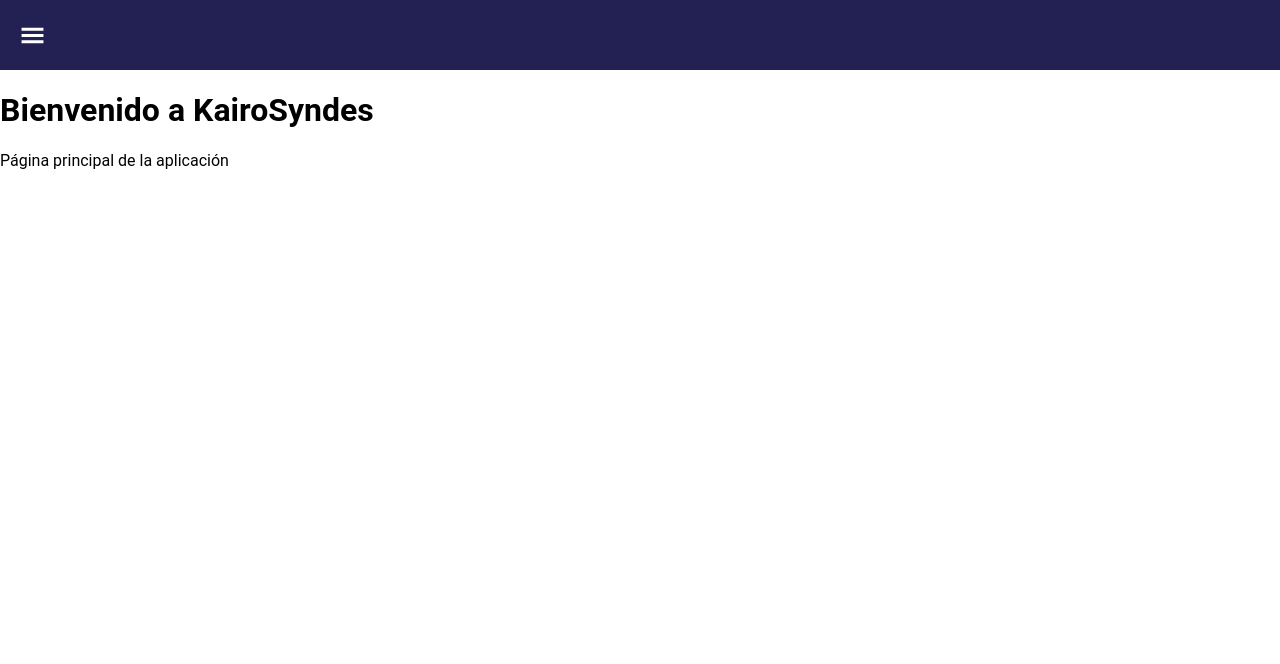
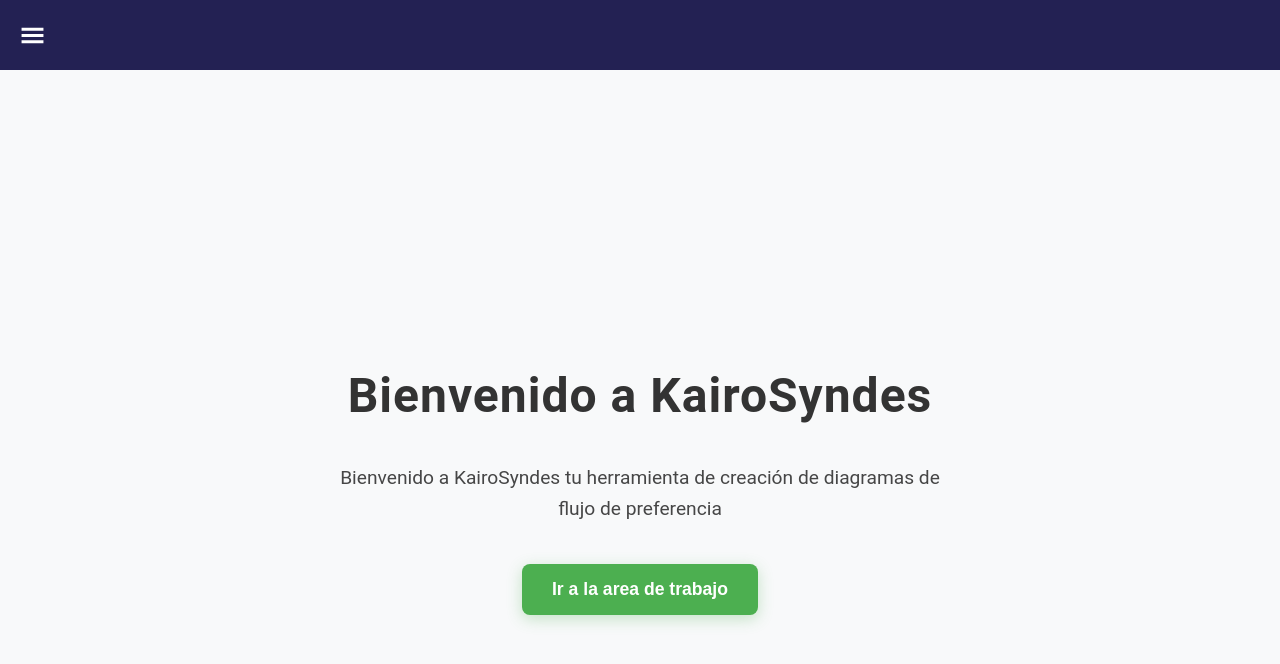
Before and after one commit to dherrerhe/KairoSyndes, a React (Create React App) app in the folder ks/: page / in a window 1280 px wide. Shown: the top 664 px of the page. Built offline with nearby package versions, Linux system fonts and the light colour scheme.

Commit message:
Modify Home page
Access was created between the "Home" and "WorkSpace" pages through a button.

```diff
--- a/ks/package.json
+++ b/ks/package.json
@@ -7,7 +7,9 @@
     "@testing-library/jest-dom": "^6.9.1",
     "@testing-library/react": "^16.3.0",
     "@testing-library/user-event": "^13.5.0",
+    "bootstrap": "^5.3.8",
     "react": "^19.2.0",
+    "react-bootstrap": "^2.10.10",
     "react-dom": "^19.2.0",
     "react-icons": "^5.5.0",
     "react-router-dom": "^7.9.3",
--- a/ks/src/App.css
+++ b/ks/src/App.css
@@ -474,3 +474,169 @@ body {
   width: 100%;
   height: 100%;
 }
+
+/* ==========================================================================
+   NODO PERSONALIZADO (CUSTOM NODE)
+   ========================================================================== */
+
+/**
+ * Contenedor principal del nodo personalizado.
+ * Establece el estilo base para todos los nodos custom.
+ */
+.custom-node {
+  padding: 12px;
+  border-radius: 8px;
+  border: 2px solid #333;
+  background: linear-gradient(135deg, #f8f9fa 0%, #e9ecef 100%);
+  min-width: 180px;
+  box-shadow: 0 2px 8px rgba(0, 0, 0, 0.15);
+  font-family: 'Roboto', sans-serif;
+}
+
+/**
+ * Handles de conexión del nodo personalizado.
+ * Establece el estilo para los puntos de conexión superior e inferior.
+ */
+.custom-node-handle {
+  background: #4CAF50 !important;
+  width: 8px !important;
+  height: 8px !important;
+  border: 2px solid white !important;
+  box-shadow: 0 1px 3px rgba(0, 0, 0, 0.3) !important;
+}
+
+/**
+ * Nombre del nodo personalizado.
+ * Establece el estilo para el título principal del nodo.
+ */
+.custom-node-name {
+  font-size: 16px;
+  font-weight: 700;
+  color: #2c3e50;
+  margin-bottom: 8px;
+  text-align: center;
+  line-height: 1.2;
+}
+
+/**
+ * Contenedor de información del nodo.
+ * Establece el estilo para la sección que contiene los campos de información.
+ */
+.custom-node-info {
+  font-size: 12px;
+  color: #6c757d;
+  line-height: 1.4;
+}
+
+/**
+ * Campo individual de información del nodo.
+ * Establece el estilo para cada línea de información (tiempo, responsable).
+ */
+.custom-node-field {
+  margin-bottom: 4px;
+  display: flex;
+  align-items: center;
+  gap: 4px;
+}
+
+/**
+ * Etiqueta del campo de información.
+ * Establece el estilo para las etiquetas como "⏱️ Tiempo:" y "👤 Responsable:".
+ */
+.custom-node-label {
+  font-weight: 600;
+  color: #495057;
+  white-space: nowrap;
+}
+
+/**
+ * Valor del campo de información.
+ * Establece el estilo para los valores de tiempo y responsable.
+ */
+.custom-node-value {
+  color: #6c757d;
+  font-weight: 500;
+  word-break: break-word;
+}
+
+/* ==========================================================================
+   PÁGINA HOME - ESTILOS PRINCIPALES
+   ========================================================================== */
+
+/**
+ * Contenedor principal de la página Home.
+ * Centra todo el contenido vertical y horizontalmente en la pantalla.
+ */
+ .home-container {
+  display: flex;
+  flex-direction: column;
+  align-items: center;
+  justify-content: center;
+  min-height: calc(100vh - 70px); /* Resta la altura del header */
+  padding: 40px 20px;
+  text-align: center;
+  background-color: #f8f9fa;
+  color: #333;
+}
+
+/**
+ * Título principal de la página Home.
+ * Establece el estilo para el encabezado "Bienvenido a KairoSyndes".
+ */
+.home-container h1 {
+  font-size: 3rem;
+  font-weight: 700;
+  margin-bottom: 20px;
+  color: #333;
+  letter-spacing: 1px;
+}
+
+/**
+ * Párrafo descriptivo de la página Home.
+ * Establece el estilo para el texto descriptivo de la aplicación.
+ */
+.home-container p {
+  font-size: 1.2rem;
+  margin-bottom: 40px;
+  opacity: 0.9;
+  line-height: 1.6;
+  max-width: 600px;
+}
+
+/**
+ * Botón de navegación de la página Home.
+ * Establece el estilo para el botón que lleva al área de trabajo.
+ */
+.home-container .btn {
+  padding: 15px 30px;
+  font-size: 1.1rem;
+  font-weight: 600;
+  border-radius: 8px;
+  background-color: #4CAF50;
+  border: none;
+  color: white;
+  text-decoration: none;
+  transition: all 0.3s ease;
+  box-shadow: 0 4px 15px rgba(76, 175, 80, 0.3);
+  cursor: pointer;
+}
+
+/**
+ * Estado hover del botón de navegación.
+ * Efecto visual cuando se pasa el mouse sobre el botón.
+ */
+.home-container .btn:hover {
+  background-color: #45a049;
+  transform: translateY(-2px);
+  box-shadow: 0 6px 20px rgba(76, 175, 80, 0.4);
+  color: white;
+}
+
+/**
+ * Estado active del botón de navegación.
+ * Efecto visual cuando se presiona el botón.
+ */
+.home-container .btn:active {
+  transform: translateY(0);
+  box-shadow: 0 2px 10px rgba(76, 175, 80, 0.3);
+}
--- a/ks/src/components/CustomNode.jsx
+++ b/ks/src/components/CustomNode.jsx
@@ -30,61 +30,41 @@ import { Handle } from 'reactflow';
  * @param {Function} props.data.onChangeLabel - Función para actualizar el label
  * @returns {JSX.Element} Elemento JSX del nodo personalizado
  *
- * @example
- * // Uso del componente CustomNode
- * <CustomNode id="node1" data={{ label: "Mi nodo", onChangeLabel: handleChange }} />
  */
 export default function CustomNode({ id, data }) {
   // Extraer propiedades del objeto data con valores por defecto
-  const { label = '', onChangeLabel } = data || {};
+  const { name = '', time = '', inCharge = '', onChangeLabel } = data || {};
 
   return (
-    <div style={{
-      padding: 10,
-      borderRadius: 8,
-      border: '1px solid #bbb',
-      background: 'white',
-      minWidth: 160,
-      boxShadow: '0 1px 4px rgba(0,0,0,0.1)'
-    }}>
+    <div className="custom-node">
       {/* Handle superior (entrada) */}
-      <Handle type="target" position="top" style={{ background: '#555' }} />
+      <Handle type="target" position="top" className="custom-node-handle" />
 
-      {/* Título del nodo */}
-      <div style={{ fontSize: 14, marginBottom: 6, fontWeight: 600 }}>
-        Nodo personalizado
+      {/* Nombre del nodo */}
+      <div className="custom-node-name">
+        {name || 'Sin nombre'}
       </div>
 
-      {/* Campo de entrada para editar el label */}
-      <input
-        value={label}
-        onChange={(e) => onChangeLabel?.(id, e.target.value)}
-        style={{
-          width: '100%',
-          padding: '6px 8px',
-          borderRadius: 4,
-          border: '1px solid #ddd',
-          marginBottom: 8,
-          boxSizing: 'border-box'
-        }}
-      />
-
-      {/* Botón para mostrar el label actual */}
-      <button
-        onClick={() => alert(`Label actual: "${label}"`)}
-        style={{
-          width: '100%',
-          padding: '6px 8px',
-          borderRadius: 4,
-          border: 'none',
-          cursor: 'pointer'
-        }}
-      >
-        Mostrar label
-      </button>
+      {/* Información del nodo */}
+      {/*
+      <div className="custom-node-info">
+        {time && (
+          <div className="custom-node-field">
+            <span className="custom-node-label">Tiempo:</span>
+            <span className="custom-node-value">{time}</span>
+          </div>
+        )}
+        {inCharge && (
+          <div className="custom-node-field">
+            <span className="custom-node-label">Responsable:</span>
+            <span className="custom-node-value">{inCharge}</span>
+          </div>
+        )}
+      </div>
+      */}
 
       {/* Handle inferior (salida) */}
-      <Handle type="source" position="bottom" id="a" style={{ background: '#555' }} />
+      <Handle type="source" position="bottom" id="a" className="custom-node-handle" />
     </div>
   );
 }
--- a/ks/src/components/FlowComponent.jsx
+++ b/ks/src/components/FlowComponent.jsx
@@ -52,13 +52,13 @@ const initialNodes = [
     id: '1',
     type: 'custom',
     position: { x: 250, y: 5 },
-    data: { label: 'Nodo A' }
+    data: { name: 'Nodo A', time: '2h', inCharge: 'Usuario 1' }
   },
   {
     id: '2',
     type: 'custom',
     position: { x: 100, y: 150 },
-    data: { label: 'Nodo B' }
+    data: { name: 'Nodo B', time: '1.5h', inCharge: 'Usuario 2' }
   },
   {
     id: '3',
@@ -110,19 +110,19 @@ export default function FlowComponent() {
   const { project } = useReactFlow();
 
   /**
-   * Función para actualizar el label de un nodo específico.
+   * Función para actualizar los datos de un nodo específico.
    *
    * Esta función permite que los nodos personalizados actualicen
    * su contenido de manera reactiva.
    *
    * @param {string} nodeId - ID del nodo a actualizar
-   * @param {string} newLabel - Nuevo texto del label
+   * @param {Object} newData - Nuevos datos del nodo (name, time, inCharge)
    */
-  const handleChangeLabel = useCallback((nodeId, newLabel) => {
+  const handleChangeLabel = useCallback((nodeId, newData) => {
     setNodes((nds) =>
       nds.map((n) =>
         n.id === nodeId
-          ? { ...n, data: { ...n.data, label: newLabel, onChangeLabel: handleChangeLabel } }
+          ? { ...n, data: { ...n.data, ...newData, onChangeLabel: handleChangeLabel } }
           : n
       )
     );
@@ -186,7 +186,9 @@ export default function FlowComponent() {
       id: getId(),
       type: newType === 'custom' ? 'custom' : undefined,
       position,
-      data: { label: newLabel, onChangeLabel: handleChangeLabel }
+      data: newType === 'custom'
+        ? { name: newLabel, time: '', inCharge: '', onChangeLabel: handleChangeLabel }
+        : { label: newLabel, onChangeLabel: handleChangeLabel }
     };
 
     // Agregar el nodo al estado
@@ -214,14 +216,32 @@ export default function FlowComponent() {
         {/* Título del panel */}
         <h3 className="flow-panel-title">Crear nodo</h3>
 
-        {/* Campo para el label del nodo */}
+        {/* Campo para el nombre del nodo */}
         <label className="flow-form-label">
-          Label:
+          Nombre:
           <input
             value={newLabel}
             onChange={(e) => setNewLabel(e.target.value)}
             className="flow-form-input"
-            placeholder="Ingresa el texto del nodo"
+            placeholder="Ingresa el nombre del nodo"
+          />
+        </label>
+        <label className="flow-form-label">
+          Time:
+          <input
+            value={newLabel}
+            onChange={(e) => setNewLabel(e.target.value)}
+            className="flow-form-input"
+            placeholder="Ingresa la duración de la tarea"
+          />
+        </label>
+        <label className="flow-form-label">
+          InCharge:
+          <input
+            value={newLabel}
+            onChange={(e) => setNewLabel(e.target.value)}
+            className="flow-form-input"
+            placeholder="Ingresa la persona encargada"
           />
         </label>
 
@@ -278,7 +298,7 @@ export default function FlowComponent() {
           className="flow-canvas"
         >
           {/* Componentes adicionales del diagrama */}
-          <MiniMap nodeColor='rgb(179, 64, 64)' bgColor='rgb(15, 124, 208)' />
+          <MiniMap nodeColor='rgb(179, 64, 64)' />
           <Controls />
           <Background gap={16} />
         </ReactFlow>
--- a/ks/src/pages/Home.js
+++ b/ks/src/pages/Home.js
@@ -9,6 +9,9 @@
 
 // Importación de React
 import React from 'react';
+import { Button } from 'react-bootstrap';
+import { useNavigate } from 'react-router-dom';
+import '../App.css';
 
 /**
  * Componente de página principal (Home).
@@ -26,10 +29,17 @@ import React from 'react';
  * <Home />
  */
 export const Home = () => {
+  const navigate = useNavigate();
+
+  const handleClick = () => {
+    navigate('/WorkSpace');
+  };
+
   return (
-    <div>
+    <div className='home-container'>
       <h1>Bienvenido a KairoSyndes</h1>
-      <p>Página principal de la aplicación</p>
+      <p>Bienvenido a KairoSyndes tu herramienta de creación de diagramas de flujo de preferencia</p>
+      <Button onClick={handleClick}>Ir a la area de trabajo</Button>
     </div>
   );
 };
```
Also changed, not shown: 1 other file (tests, documents, lock files or other folders).
